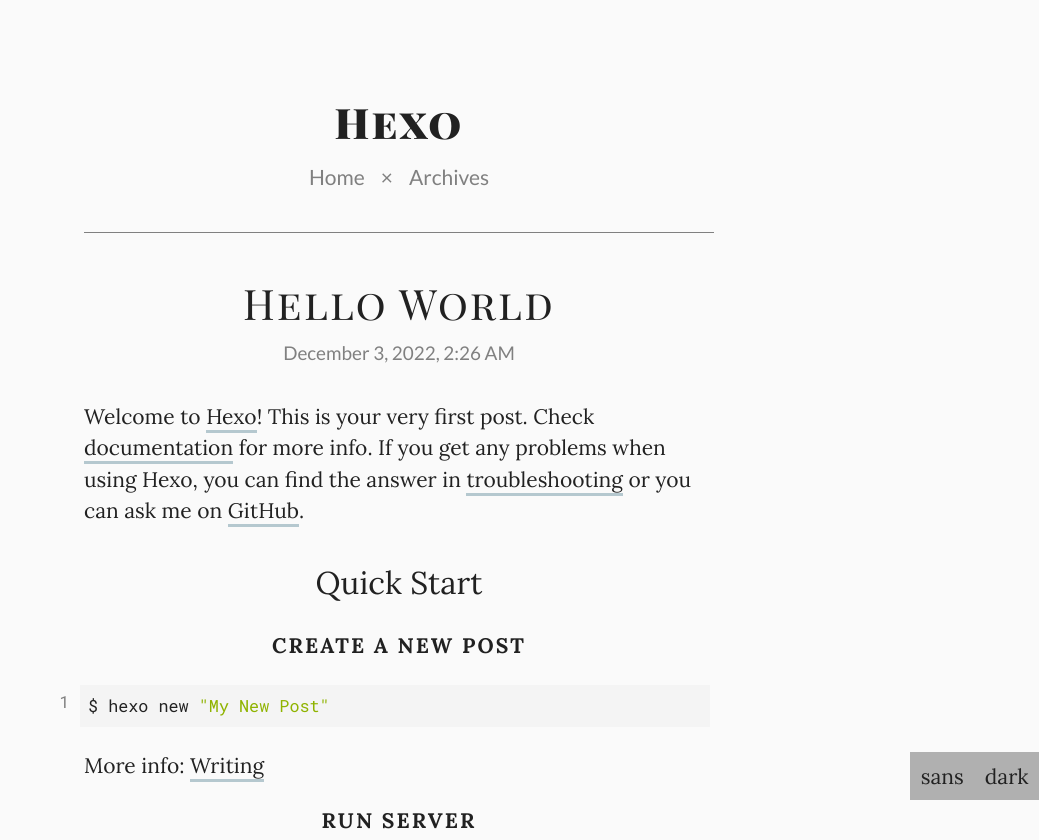
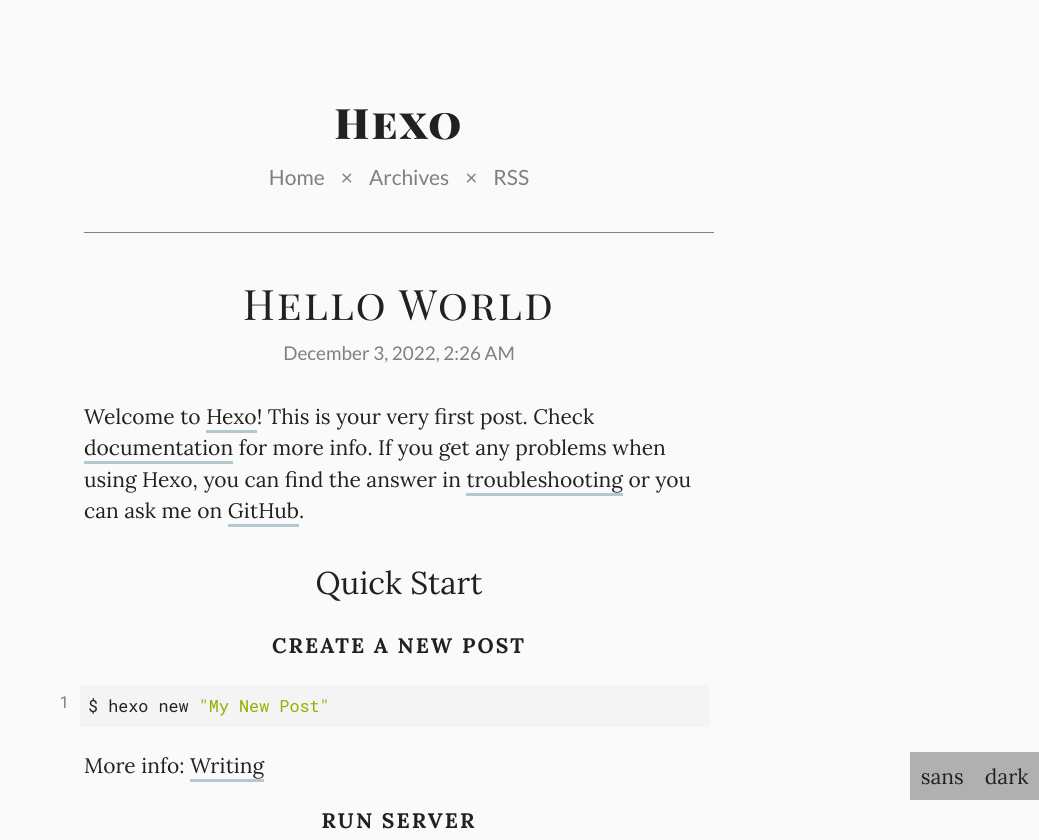
Before and after one commit to shellmay/shellmay.github.io, a plain HTML site: page 2022/12/03/hello-world/index.html in a window 1280 px wide. Shown: the top 840 px of the page, without its empty margins (241-1280 px from the left). Drawn offline with Linux system fonts and the light colour scheme.

Commit message:
Site updated: 2022-12-03 02:55:18

```diff
--- a/2022/12/03/hello-world/index.html
+++ b/2022/12/03/hello-world/index.html
@@ -5,6 +5,8 @@
 
   <title>Hello World | Hexo</title>
   <meta name="viewport" content="width=device-width, initial-scale=1, maximum-scale=1">
+
+    <link rel="alternate" href="/atom.xml" title="Hexo" type="application/rss+xml">
 
 
 
@@ -25,8 +27,7 @@
 <meta property="article:published_time" content="2022-12-02T18:26:02.588Z">
 <meta property="article:modified_time" content="2022-12-02T18:26:02.588Z">
 <meta property="article:author" content="John Doe">
-<meta name="twitter:card" content="summary"><meta name="generator" content="Hexo 6.3.0"><link rel="alternate" href="/atom.xml" title="Hexo" type="application/atom+xml">
-</head>
+<meta name="twitter:card" content="summary"><meta name="generator" content="Hexo 6.3.0"></head>
 
 <body>
   <div id="wrapper">
@@ -45,6 +46,9 @@
 
       <a class="nav-link" href="/archives">Archives</a>
 
+
+      <span class="nav-spacer">×</span>
+      <a class="nav-link" href="/atom.xml">RSS</a>
 
   </nav>
 </header>
```
Also changed, not shown: archives/2022/12/index.html (+6 -2 lines), archives/2022/index.html (+6 -2 lines), archives/index.html (+6 -2 lines), index.html (+6 -2 lines).
